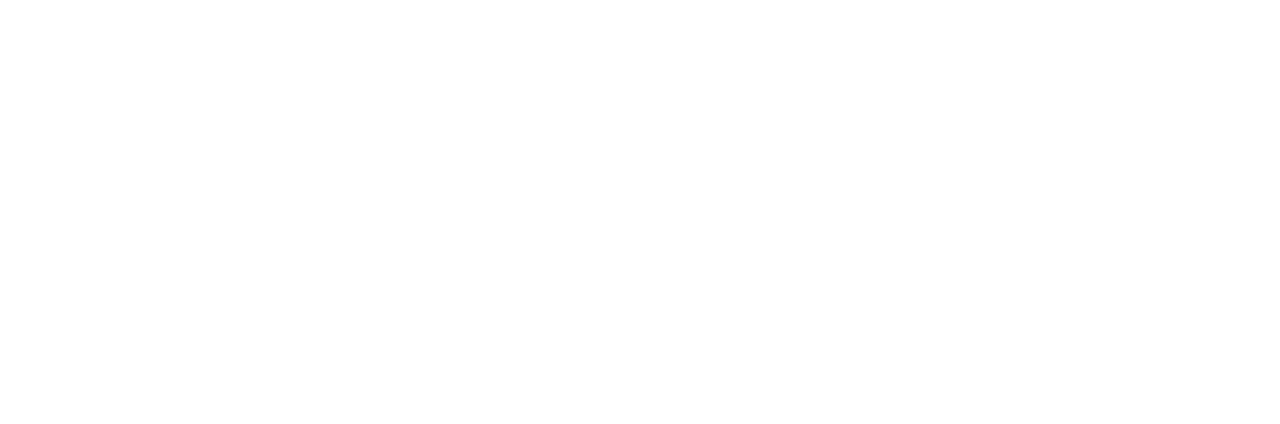
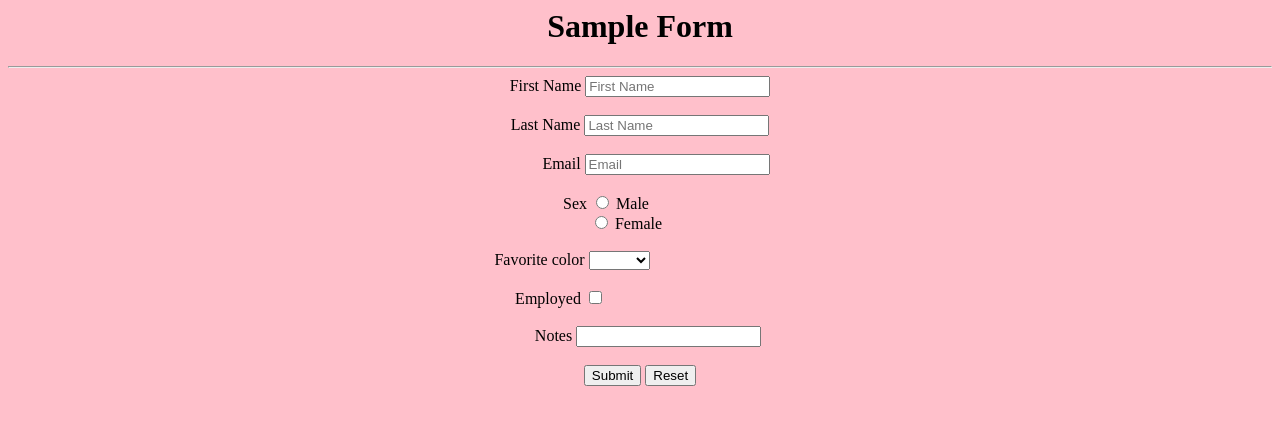
Before and after one commit to pavankalyan143107/frontEnd, a plain HTML site: page HTML/LINKS/HTML FORM ASSIGNMENTS/forms assignment4.html in a window 1280 px wide. Drawn offline with Linux system fonts and the light colour scheme.

Commit message:
Assignment-4

```diff
--- a/HTML/LINKS/HTML FORM ASSIGNMENTS/forms assignment4.html
+++ b/HTML/LINKS/HTML FORM ASSIGNMENTS/forms assignment4.html
@@ -1,5 +1,35 @@
 <html>
     <head>
-        <title></title>
+        <title>Form Assignment-4</title>
     </head>
+    <body style="background-color:pink ;">
+        <h1 style="text-align:center ;">Sample Form</h1>
+        <hr>
+        <form style="text-align: center;">
+            <label>First Name</label>
+            <input type="text" placeholder="First Name"> <br><br>
+            <label>Last Name</label>
+            <input type="text" placeholder="Last Name"><br><br>&nbsp;&nbsp;&nbsp;&nbsp;&nbsp;&nbsp;&nbsp;
+            <label>Email</label>
+            <input type="email" placeholder="Email"> <br><br>
+            &nbsp;&nbsp;&nbsp;&nbsp;&nbsp;&nbsp;&nbsp;&nbsp;&nbsp;&nbsp;&nbsp; <label >Sex</label>
+            <input type="radio"> Male &nbsp;&nbsp;&nbsp;&nbsp;&nbsp;&nbsp;&nbsp;&nbsp;&nbsp;&nbsp;&nbsp;&nbsp;&nbsp;&nbsp;&nbsp;&nbsp;&nbsp;&nbsp;&nbsp;&nbsp;&nbsp;&nbsp;&nbsp;&nbsp;&nbsp;&nbsp;&nbsp;&nbsp; <br>
+            <input  type="radio"> Female &nbsp;&nbsp;&nbsp;&nbsp;&nbsp;&nbsp; <br><br>
+             <label >Favorite color</label>
+            <select>
+                <option></option>
+                <option>White</option>
+                <option>Black</option>
+                <option>Red</option>
+                <option>Yellow</option>
+                <option>Pink</option>
+            </select>&nbsp;&nbsp;&nbsp;&nbsp;&nbsp;&nbsp; &nbsp;&nbsp;&nbsp;&nbsp;&nbsp;&nbsp; &nbsp;&nbsp;&nbsp;&nbsp;&nbsp;&nbsp; &nbsp;&nbsp;&nbsp;&nbsp;&nbsp;&nbsp; &nbsp;&nbsp;&nbsp;&nbsp;&nbsp;&nbsp; <BR></BR>
+            <label >Employed</label>
+            <input type="checkbox">&nbsp;&nbsp;&nbsp;&nbsp;&nbsp; &nbsp;&nbsp;&nbsp;&nbsp;&nbsp;&nbsp;&nbsp;&nbsp;&nbsp; &nbsp;&nbsp;&nbsp;&nbsp;&nbsp;&nbsp;&nbsp;&nbsp;&nbsp; &nbsp;&nbsp;&nbsp;&nbsp;&nbsp;&nbsp;&nbsp;&nbsp;&nbsp; &nbsp;&nbsp;&nbsp;&nbsp; <br><br>&nbsp;&nbsp;&nbsp;
+            <label>Notes</label>
+            <input type="text"> <br><br>
+            <input type="submit" value="Submit">
+            <input type="Reset" value="Reset">
+        </form>
+    </body>
 </html>
```
